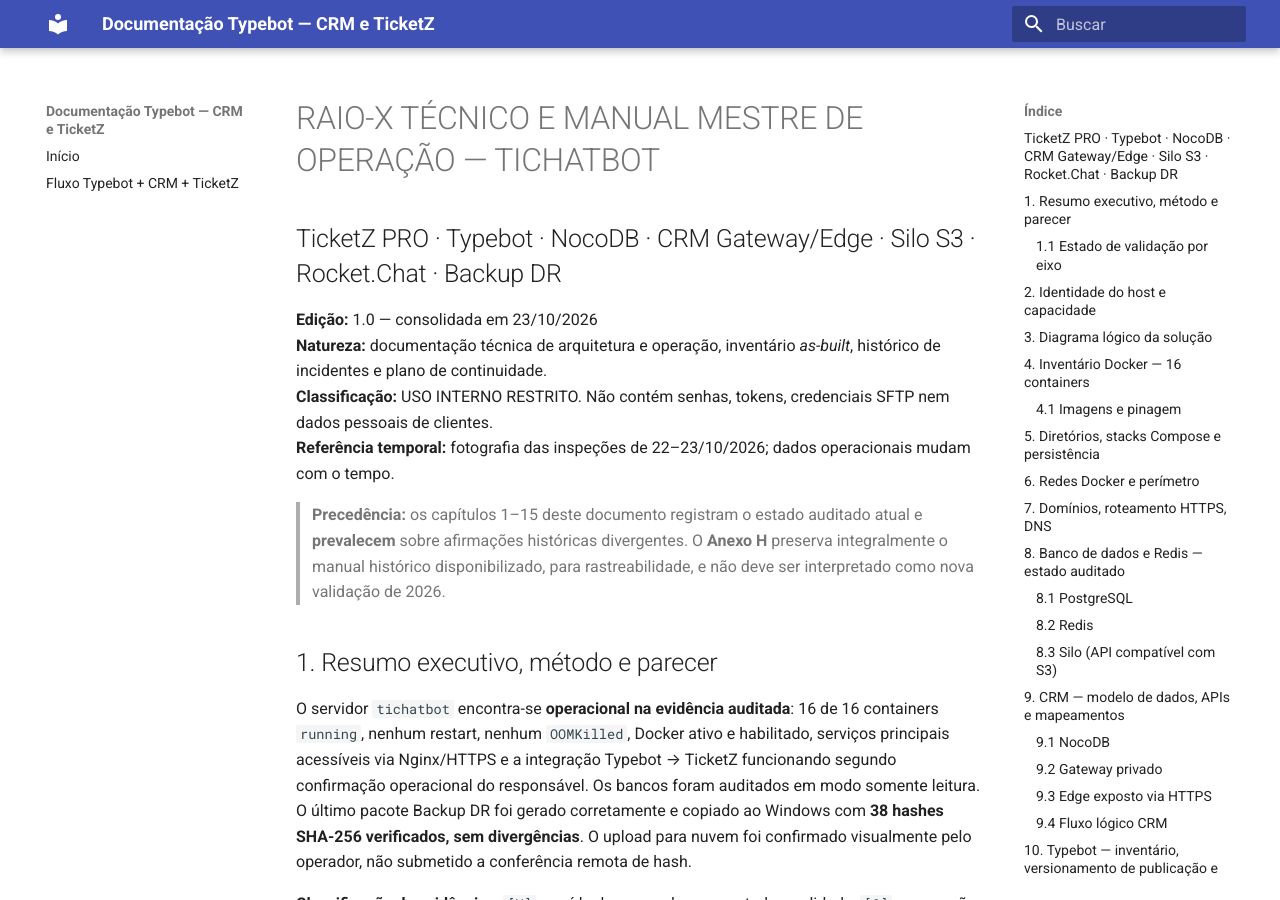
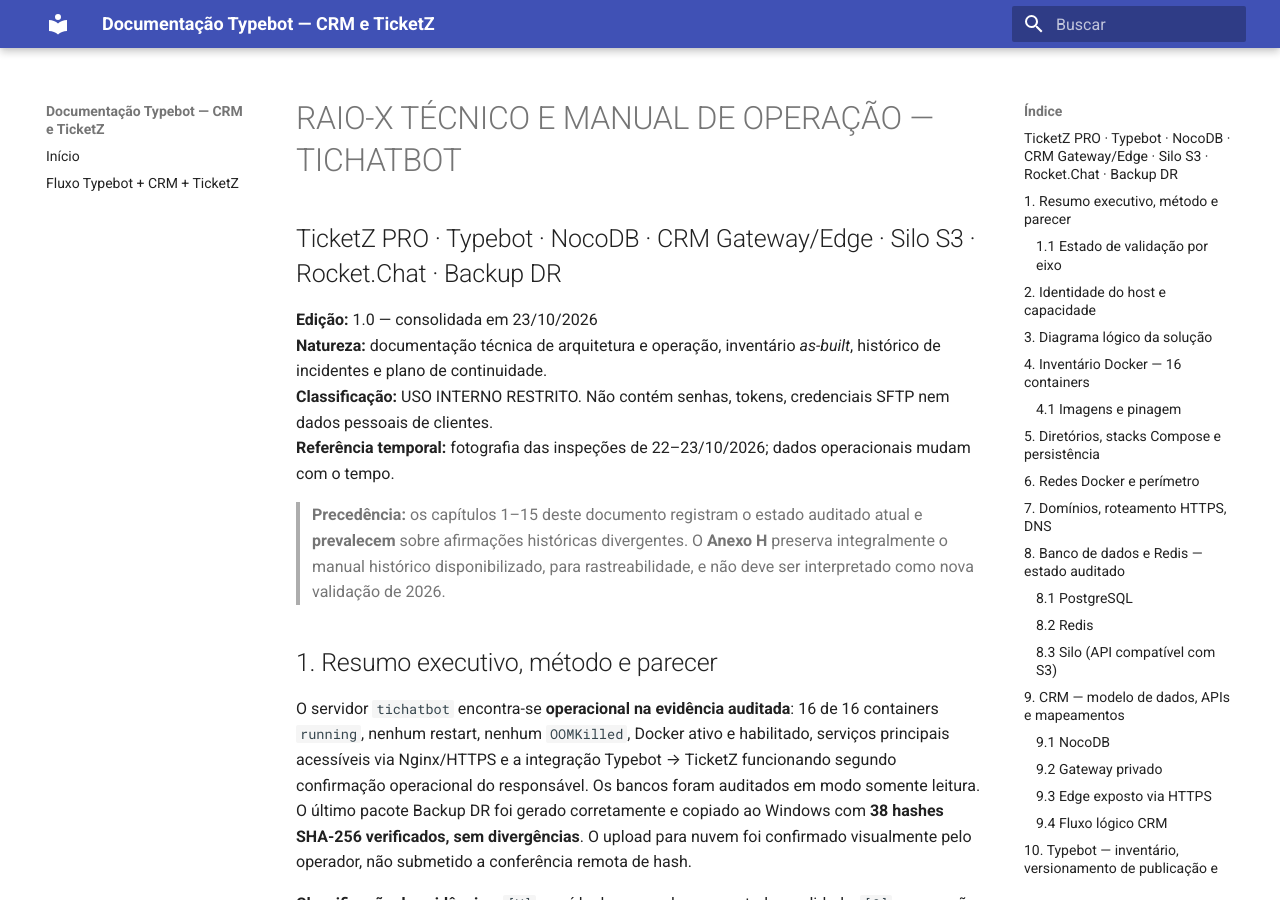
Before and after one commit to cortatroo/doc-monteceleste, an MkDocs documentation site: the page built from docs/RAIO_X_TECNICO_TICHATBOT_TICKETZ_PRO_2026-10-23.md, in a window 1280 px wide and 900 px high. Built offline with MkDocs 1.6.1 and Material for MkDocs 9.7.7, drawn with Linux system fonts in a browser that asks for light colours.

Commit message:
Update RAIO_X_TECNICO_TICHATBOT_TICKETZ_PRO_2026-10-23.md

```diff
--- a/docs/RAIO_X_TECNICO_TICHATBOT_TICKETZ_PRO_2026-10-23.md
+++ b/docs/RAIO_X_TECNICO_TICHATBOT_TICKETZ_PRO_2026-10-23.md
@@ -1,4 +1,4 @@
-# RAIO-X TÉCNICO E MANUAL MESTRE DE OPERAÇÃO — TICHATBOT
+# RAIO-X TÉCNICO E MANUAL DE OPERAÇÃO — TICHATBOT
 ## TicketZ PRO · Typebot · NocoDB · CRM Gateway/Edge · Silo S3 · Rocket.Chat · Backup DR
 
 **Edição:** 1.0 — consolidada em 23/10/2026
```
